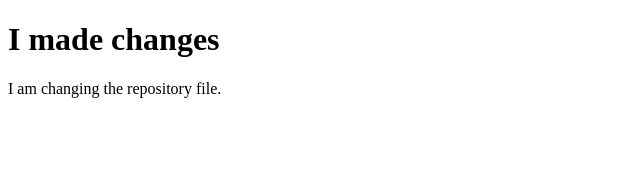
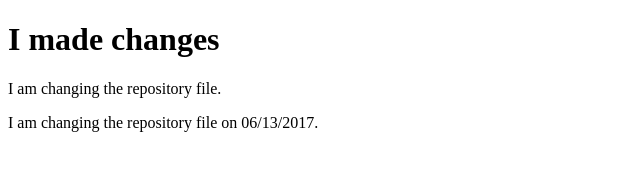
Before and after one commit to techamir/hello-world, a plain HTML site: page Home.html in a window 1280 px wide. Shown: the whole page, without its empty margins (0-640 px from the left). Drawn offline with Linux system fonts and the light colour scheme.

Commit message:
change some code

```diff
--- a/Home.html
+++ b/Home.html
@@ -7,6 +7,7 @@
 
 <h1>I made changes</h1>
 <p>I am changing the repository file.</p>
+<p>I am changing the repository file on 06/13/2017.</p>
 
 </body>
 </html>
```
